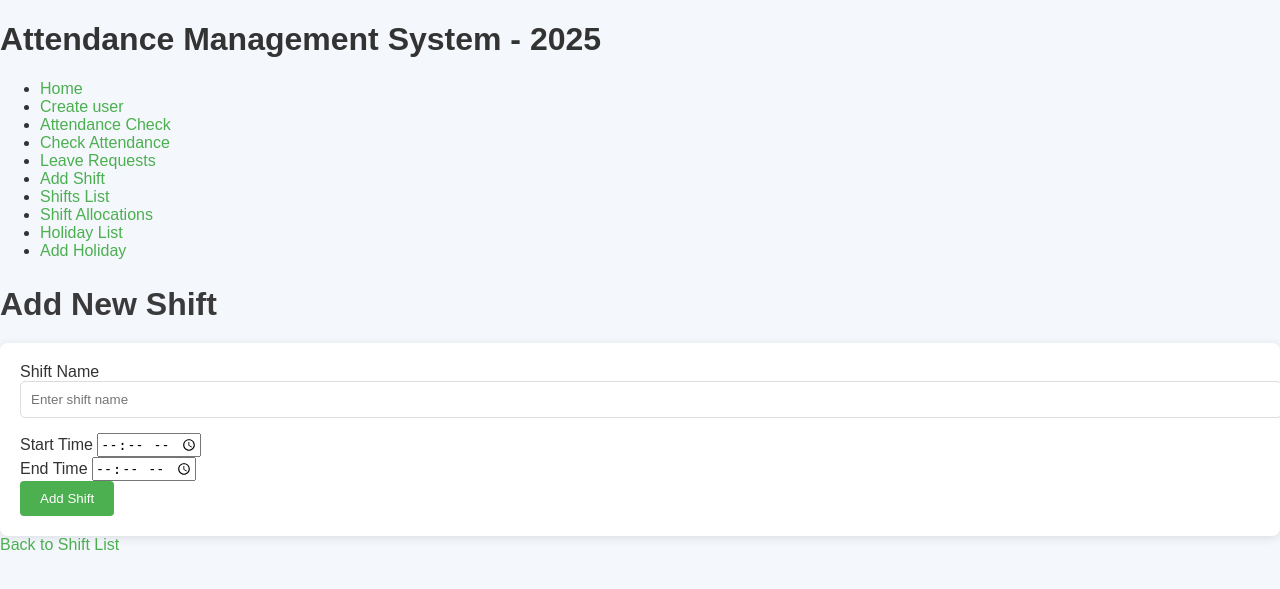
After one commit to yallalaraja/Attendance_Management_System-Team-Alpha-, a Django app: template Ams_be/Ams_app/templates/ams_app/shift/add_shift.html in a window 1280 px wide. The commit adds this page. Shown: the top 589 px of the page. Run offline with Django 5.2, Linux system fonts and the light colour scheme; the template is opened without the code that fills it, so the values that code supplies are empty.

Commit message:
added shifts frontend done

```diff
--- a/Ams_be/Ams_app/templates/ams_app/base.html
+++ b/Ams_be/Ams_app/templates/ams_app/base.html
@@ -19,6 +19,7 @@
                 <li><a href="{% url 'attendance_check' %}">Attendance Check</a></li>
                 <li><a href="{% url 'attendance_status' %}">Check Attendance</a></li>
                 <li><a href="{% url 'leave_list' %}">Leave Requests</a></li>
+                <li><a href="{% url 'add_shift' %}">Add Shift</a></li>
                 <li><a href="{% url 'shift_list' %}">Shifts List</a></li>
                 <li><a href="{% url 'shift_allocate' %}">Shift Allocations</a></li>
                 <li><a href="{% url 'holiday_list' %}">Holiday List</a></li>
--- a/Ams_be/Ams_app/templates/ams_app/home.html
+++ b/Ams_be/Ams_app/templates/ams_app/home.html
@@ -18,7 +18,7 @@
     {% endif %}
     <li><a href="{% url 'attendance_check' %}">Attendance Check</a></li>
     <li><a href="{% url 'attendance_status' %}">Attendance Status</a></li>
-    <li><a href="{% url 'leave_request_form' %}">Apply for Leave</a></li>
+    <li><a href="{% url 'apply_leave' %}">Apply for Leave</a></li>
 </ul>
 
 <form method="post" action="{% url 'logout' %}">
--- a/Ams_be/Ams_app/templates/ams_app/leave/leave_list.html
+++ b/Ams_be/Ams_app/templates/ams_app/leave/leave_list.html
@@ -55,6 +55,6 @@
     </table>
 
     <div>
-        <a href="{% url 'leave_request_form' %}">Request Leave</a>
+        <a href="{% url 'apply_leave' %}">Request Leave</a>
     </div>
 {% endblock %}
--- /dev/null
+++ b/Ams_be/Ams_app/templates/ams_app/shift/add_shift.html
@@ -0,0 +1,36 @@
+{% extends 'ams_app/base.html' %}
+{% load static %}
+
+{% block title %}Add Shift{% endblock %}
+
+{% block content %}
+    <h2>Add New Shift</h2>
+
+    <form method="POST" action="{% url 'add_shift' %}">
+        {% csrf_token %}
+
+        <div class="form-group">
+            <label for="shift_name">Shift Name</label>
+            <input type="text" id="shift_name" name="shift_name" required placeholder="Enter shift name" class="form-control">
+        </div>
+
+        <div class="form-group">
+            <label for="start_time">Start Time</label>
+            <input type="time" id="start_time" name="start_time" required class="form-control">
+        </div>
+
+        <div class="form-group">
+            <label for="end_time">End Time</label>
+            <input type="time" id="end_time" name="end_time" required class="form-control">
+        </div>
+
+        <div class="form-group">
+            <button type="submit" class="btn btn-primary">Add Shift</button>
+        </div>
+    </form>
+
+    <div>
+        <a href="{% url 'shift_list' %}">Back to Shift List</a>
+    </div>
+
+{% endblock %}
--- a/Ams_be/Ams_app/urls.py
+++ b/Ams_be/Ams_app/urls.py
@@ -32,10 +32,10 @@ urlpatterns = [
 
     path('leave/approve/<int:leave_id>/', views.approve_leave, name='approve_leave'),  # Approve leave
     path('leave/reject/<int:leave_id>/', views.reject_leave, name='reject_leave'),
-    path('leave/apply/', views.apply_leave, name='leave_request_form'),
+    path('leave/apply/', views.apply_leave, name='apply_leave'),
     path('leave/list/', views.leave_list, name='leave_list'),
 
-
+    path('shift/add/',views.add_shift,name='add_shift'),
     path('shift/list/', views.shift_list, name='shift_list'),
     path('shift/allocate',views.allocate_shift,name='shift_allocate'),
 
```
Also changed, not shown: Ams_be/Ams_app/views.py (+95 -22 lines).
